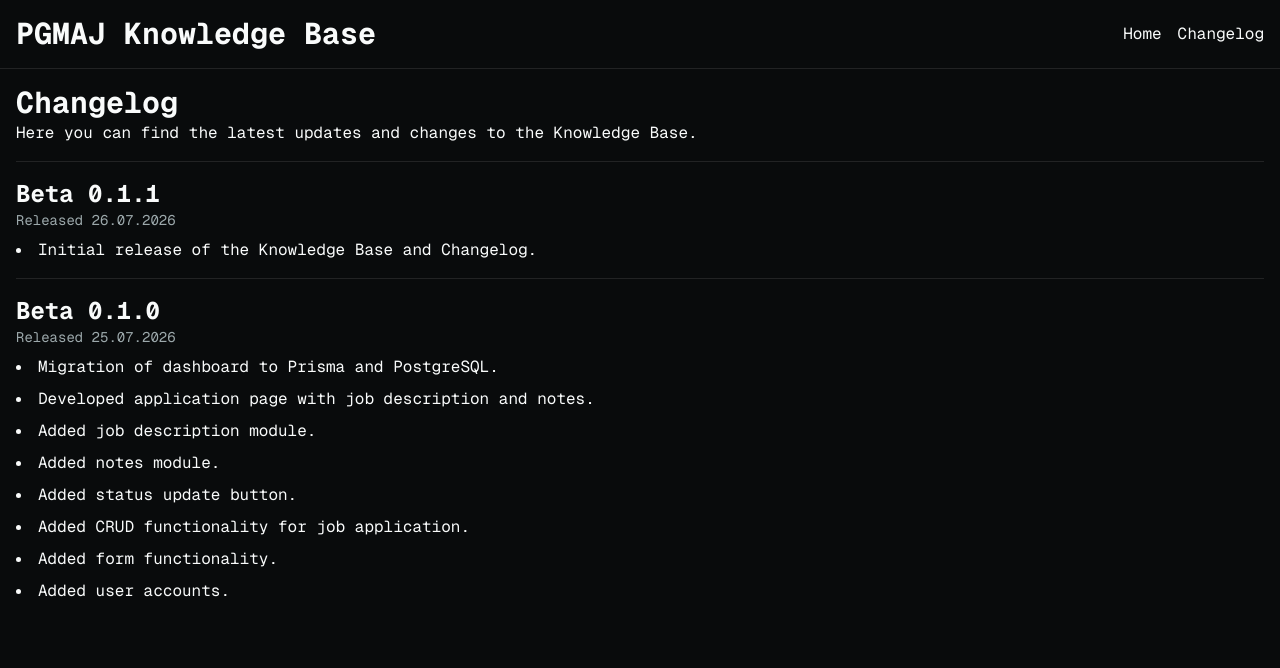
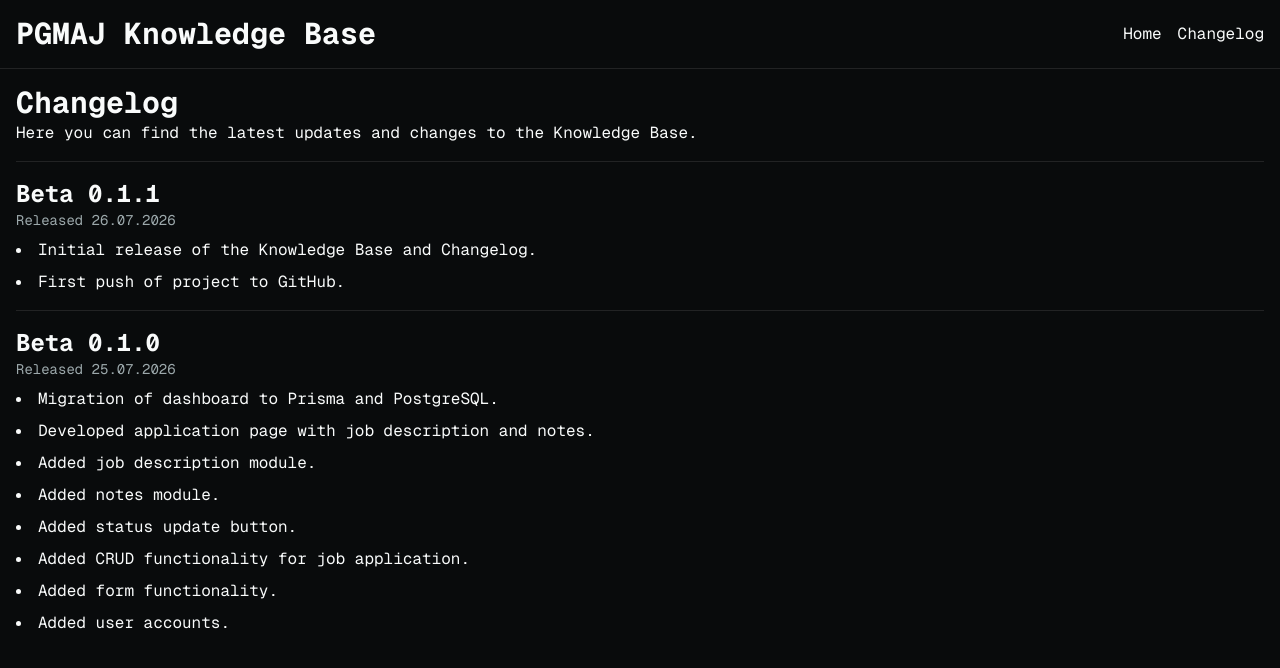
Before and after one commit to jeremywuworldwidesimtan/pgmaj, a Next.js app: page /kb/changelog in a window 1280 px wide. Shown: the top 668 px of the page. Built offline with nearby package versions, Linux system fonts and the light colour scheme.

Commit message:
changelog change

```diff
--- a/app/kb/changelog/changelog.ts
+++ b/app/kb/changelog/changelog.ts
@@ -16,6 +16,9 @@ export const changelog = [
   {
     version: "Beta 0.1.1",
     date: "2026-07-26",
-    changes: ["Initial release of the Knowledge Base and Changelog."],
+    changes: [
+        "Initial release of the Knowledge Base and Changelog.",
+        "First push of project to GitHub.",
+    ],
   },
 ];
```
